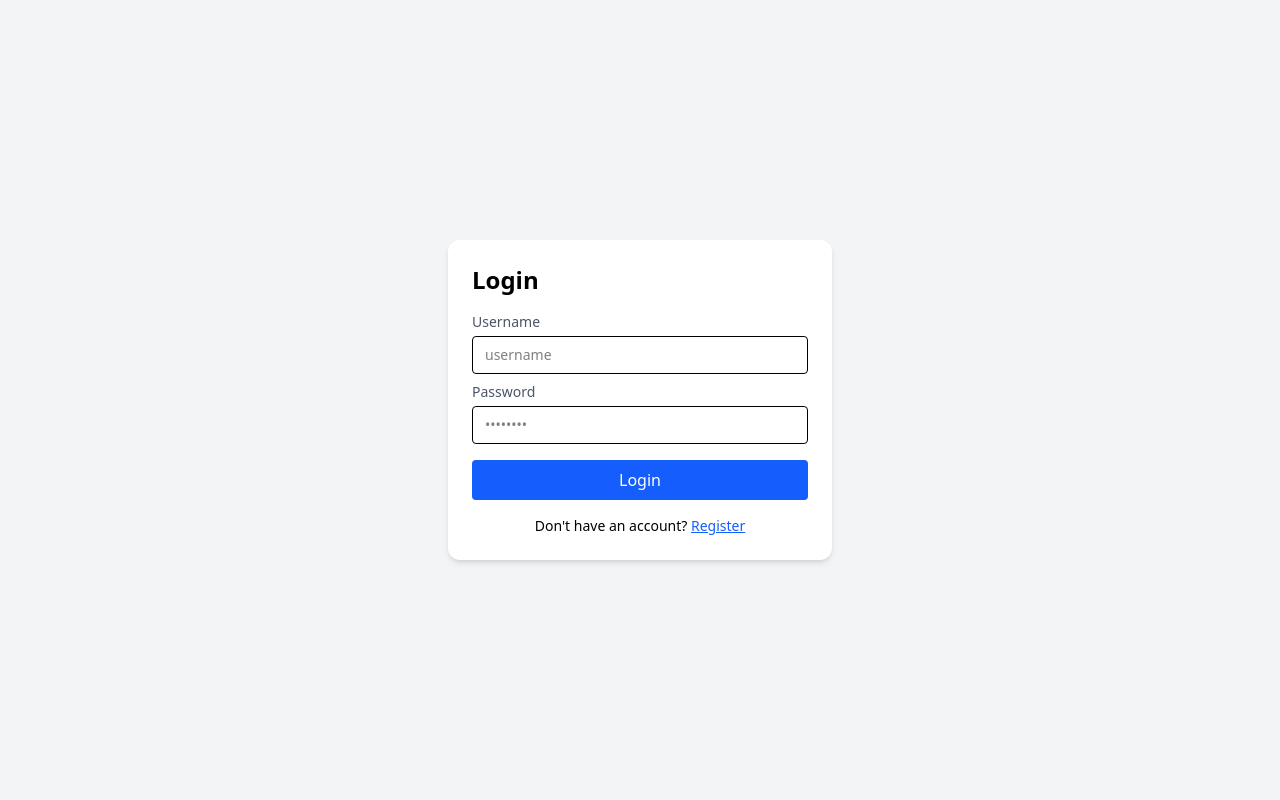
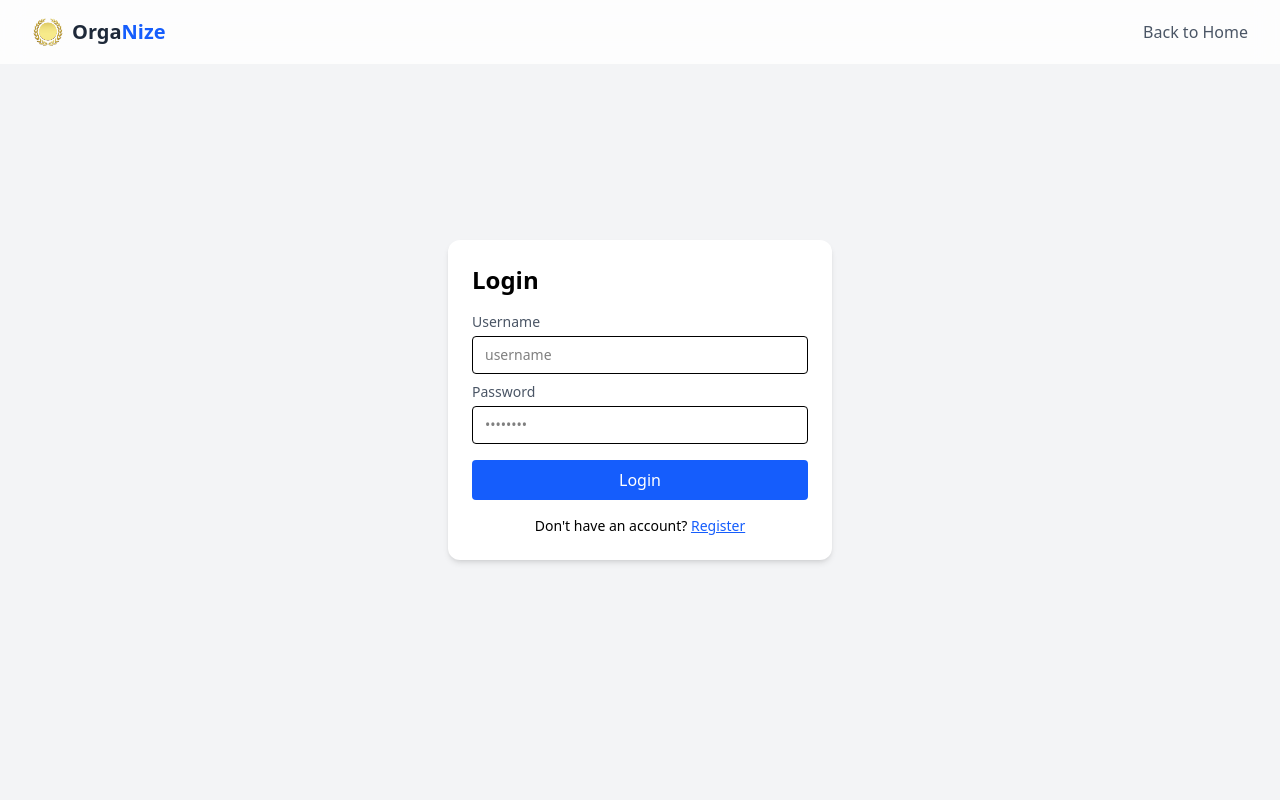
Before and after one commit to Nayan-Mudewar/orgaNize, a React (Vite) app in the folder frontend/: page /login in a window 1280 px wide. Shown: the top 800 px of the page. Built offline with nearby package versions, Linux system fonts and the light colour scheme.

Commit message:
feat(Navbar):create component navbar andd imported inside login and register

```diff
--- a/frontend/src/components/Navbar.jsx
+++ b/frontend/src/components/Navbar.jsx
@@ -0,0 +1,93 @@
+import React, { useState } from "react";
+import { Link } from "react-router-dom";
+import logo from "./../../public/assets/logo.png";
+
+export default function Navbar({ variant = "default" }) {
+    const [isOpen, setIsOpen] = useState(false);
+
+    const authLinks = [
+        { to: "/login", text: "Login", className: "text-gray-600 hover:text-blue-600" },
+        {
+            to: "/register",
+            text: "Sign Up",
+            className: "px-4 py-2 rounded-lg bg-blue-600 text-white hover:bg-blue-700 transition"
+        }
+    ];
+
+    const simpleLinks = [
+        {
+            to: "/",
+            text: "Back to Home",
+            className: "text-gray-600 hover:text-blue-600"
+        }
+    ];
+
+    const links = variant === "auth" ? simpleLinks : authLinks;
+
+    return (
+        <nav className="fixed top-0 w-full bg-white/80 backdrop-blur-md border-b border-gray-100 z-50">
+            <div className="max-w-7xl mx-auto px-4 sm:px-6 lg:px-8">
+                <div className="flex justify-between items-center h-16">
+                    <div className="flex items-center space-x-2">
+                        <Link to="/">
+                            <img src={logo} alt="OrgaNize Logo" className="w-8 h-8" />
+                        </Link>
+                        <span className="text-xl font-bold text-gray-800">
+                            Orga<span className="text-blue-600">Nize</span>
+                        </span>
+                    </div>
+
+                    {/* Desktop Navigation */}
+                    <div className="hidden md:flex items-center space-x-4">
+                        {links.map((link, index) => (
+                            <Link
+                                key={index}
+                                to={link.to}
+                                className={link.className}
+                            >
+                                {link.text}
+                            </Link>
+                        ))}
+                    </div>
+
+                    {/* Mobile menu button */}
+                    <div className="md:hidden">
+                        <button
+                            onClick={() => setIsOpen(!isOpen)}
+                            className="text-gray-600 hover:text-blue-600"
+                        >
+                            <span className="sr-only">Open menu</span>
+                            {!isOpen ? (
+                                <svg className="h-6 w-6" fill="none" viewBox="0 0 24 24" stroke="currentColor">
+                                    <path strokeLinecap="round" strokeLinejoin="round" strokeWidth={2} d="M4 6h16M4 12h16M4 18h16" />
+                                </svg>
+                            ) : (
+                                <svg className="h-6 w-6" fill="none" viewBox="0 0 24 24" stroke="currentColor">
+                                    <path strokeLinecap="round" strokeLinejoin="round" strokeWidth={2} d="M6 18L18 6M6 6l12 12" />
+                                </svg>
+                            )}
+                        </button>
+                    </div>
+                </div>
+            </div>
+
+            {/* Mobile menu */}
+            {isOpen && (
+                <div className="md:hidden">
+                    <div className="px-2 pt-2 pb-3 space-y-1">
+                        {links.map((link, index) => (
+                            <Link
+                                key={index}
+                                to={link.to}
+                                className={`block ${link.className}`}
+                                onClick={() => setIsOpen(false)}
+                            >
+                                {link.text}
+                            </Link>
+                        ))}
+                    </div>
+                </div>
+            )}
+        </nav>
+    );
+}
--- a/frontend/src/pages/Auth/Login.jsx
+++ b/frontend/src/pages/Auth/Login.jsx
@@ -3,6 +3,8 @@ import { useNavigate, Link } from "react-router-dom";
 import axios from "../../api/axiosInstance";
 import { useAuth } from "../../context/AuthContext";
 import Footer from "../../components/Footer";
+import Navbar from "../../components/Navbar"; // Import the Navbar component
+
 export default function Login() {
   const [name, setName] = useState("");
   const [password, setPassword] = useState("");
@@ -58,7 +60,8 @@ export default function Login() {
   };
 
   return (
-    <div>
+    <div className="min-h-screen bg-gray-50">
+      <Navbar variant="auth" />
       <div className="flex h-screen items-center justify-center bg-gray-100 p-4">
         <form
           onSubmit={handleSubmit}
@@ -116,7 +119,7 @@ export default function Login() {
           </div>
         </form>
       </div>
-    <Footer/>
+      <Footer />
     </div>
   );
 }
--- a/frontend/src/pages/Auth/Register.jsx
+++ b/frontend/src/pages/Auth/Register.jsx
@@ -1,6 +1,7 @@
 import { useState } from "react";
 import { useNavigate } from "react-router-dom";
 import axios from "../../api/axiosInstance";
+import Navbar from "../../components/Navbar"; // Adjust the import based on your file structure
 
 export default function Register() {
   const [form, setForm] = useState({ username: "", email: "", password: "" });
@@ -18,6 +19,8 @@ export default function Register() {
   };
 
   return (
+    <div className="min-h-screen bg-gray-50">
+      <Navbar variant="auth" />
       <div className="flex h-screen items-center justify-center bg-gray-100">
         <form
           onSubmit={handleSubmit}
@@ -50,5 +53,6 @@ export default function Register() {
           </button>
         </form>
       </div>
+    </div>
   );
 }
```
Lines whose indentation alone changed are shown as unchanged.
